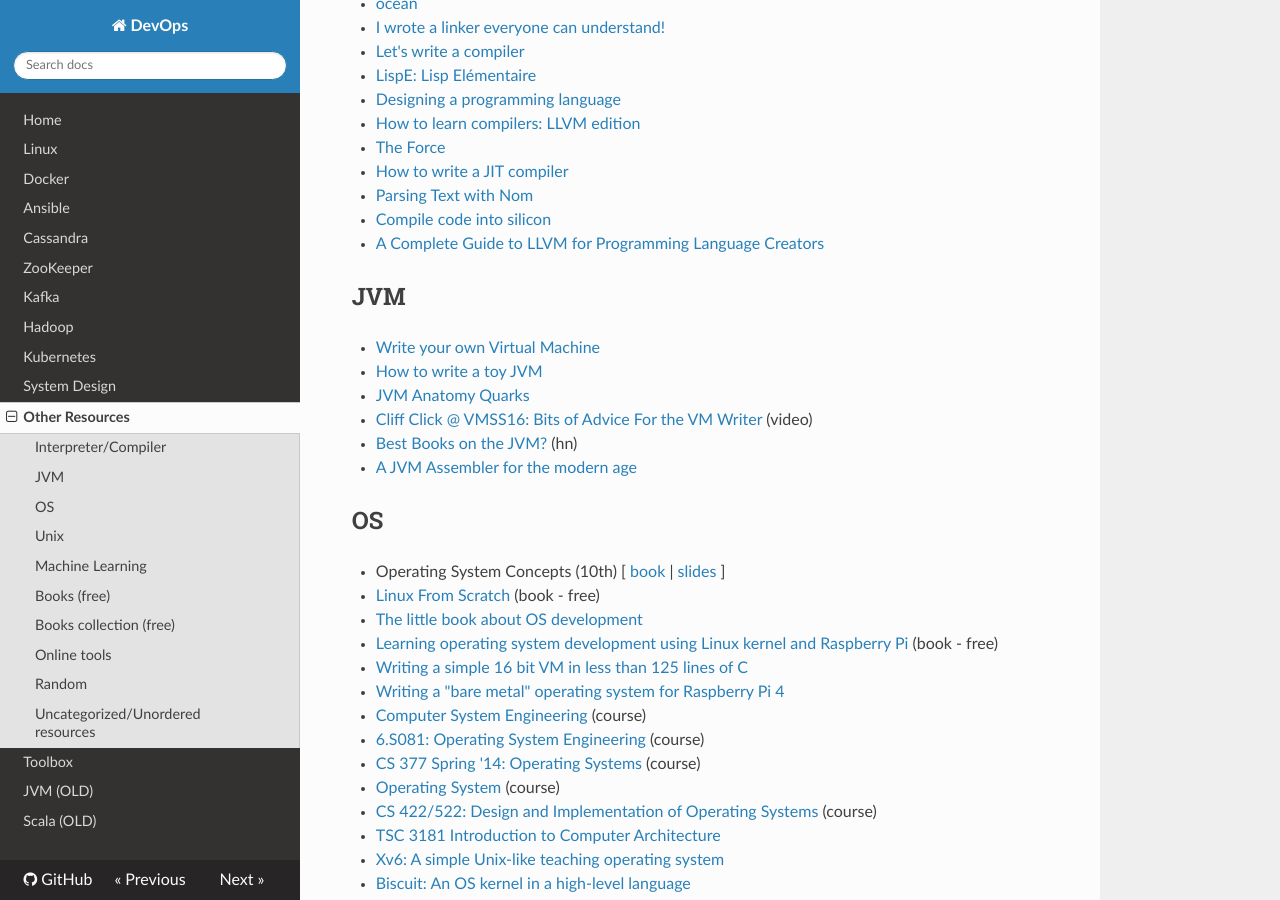
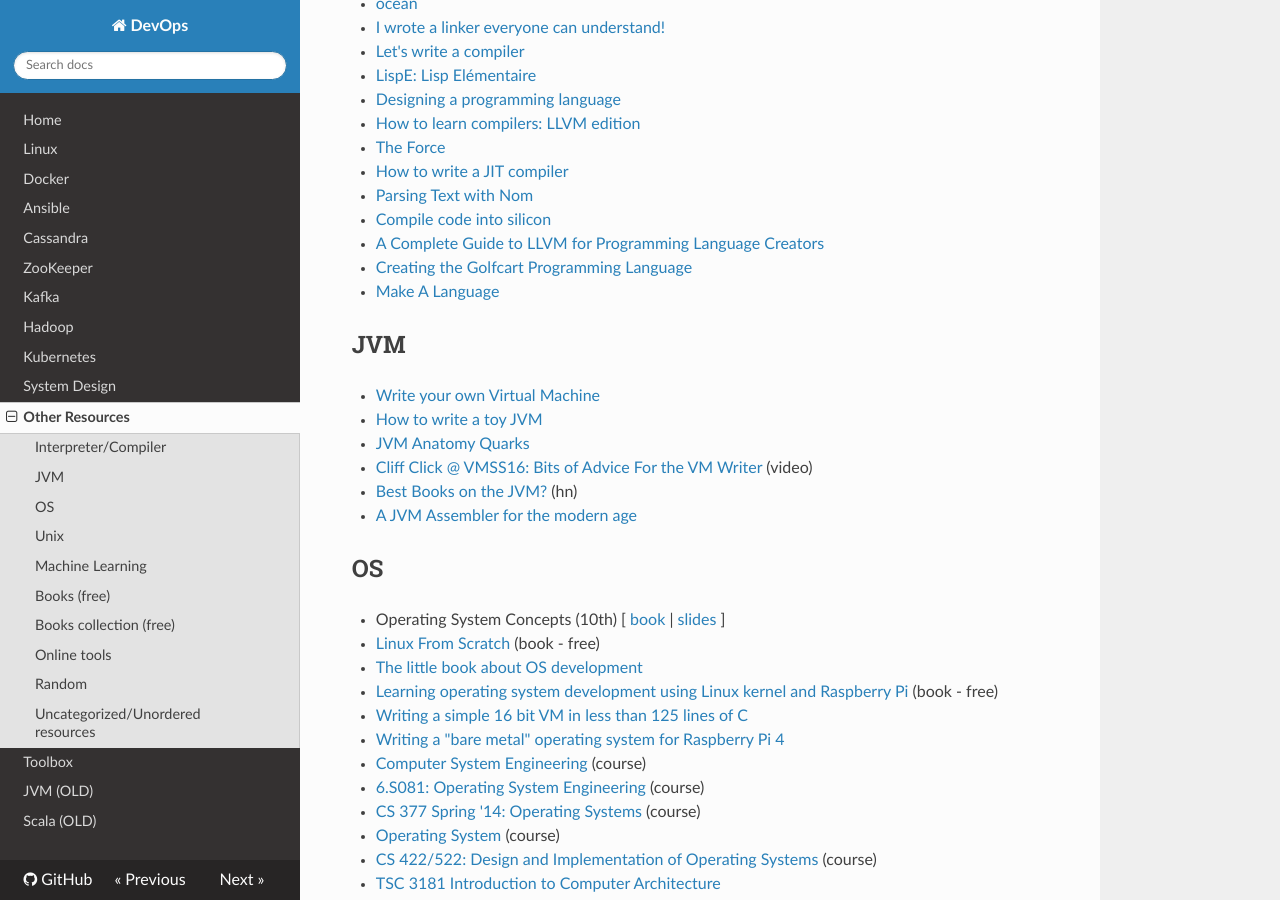
Before and after one commit to niqdev/devops, an MkDocs documentation site: the page built from docs/other-resources.md, in a window 1280 px wide and 900 px high, scrolled down 656 px. Built offline with MkDocs 1.6.1, drawn with Linux system fonts in a browser that asks for light colours; nearby versions of some CDN libraries; some of the changed text lies outside the part shown.

Commit message:
update docs

```diff
--- a/dev.txt
+++ b/dev.txt
@@ -107,6 +107,7 @@ https://www.mathler.com
 https://fyrox.rs
 https://kilograham.github.io/rp2040-doom
 https://www.gamedeveloper.com/blogs/the-ai-of-doom-1993
+https://linoscope.github.io/writing-a-game-boy-emulator-in-ocaml
 
 # ELECTRONIC
 https://bbenchoff.github.io
--- a/docs/other-resources.md
+++ b/docs/other-resources.md
@@ -31,6 +31,8 @@
 * [Parsing Text with Nom](https://blog.adamchalmers.com/nom-chars)
 * [Compile code into silicon](https://www.siliconcompiler.com)
 * [A Complete Guide to LLVM for Programming Language Creators](https://mukulrathi.com/create-your-own-programming-language/llvm-ir-cpp-api-tutorial)
+* [Creating the Golfcart Programming Language](https://healeycodes.com/creating-the-golfcart-programming-language)
+* [Make A Language](https://arzg.github.io/lang)
 
 ## JVM
 
@@ -101,6 +103,7 @@
 * [Neural Networks](https://aegeorge42.github.io)
 * [An Introduction to Tensor Calculus](https://grinfeld.org/books/An-Introduction-To-Tensor-Calculus)
 * [Neural Network From Scratch](https://sirupsen.com/napkin/neural-net)
+* [The latest in Machine Learning](https://paperswithcode.com) (Papers)
 
 ## Books (free)
 
```
Also changed, not shown: docs/kubernetes.md (+2 -0 lines).
